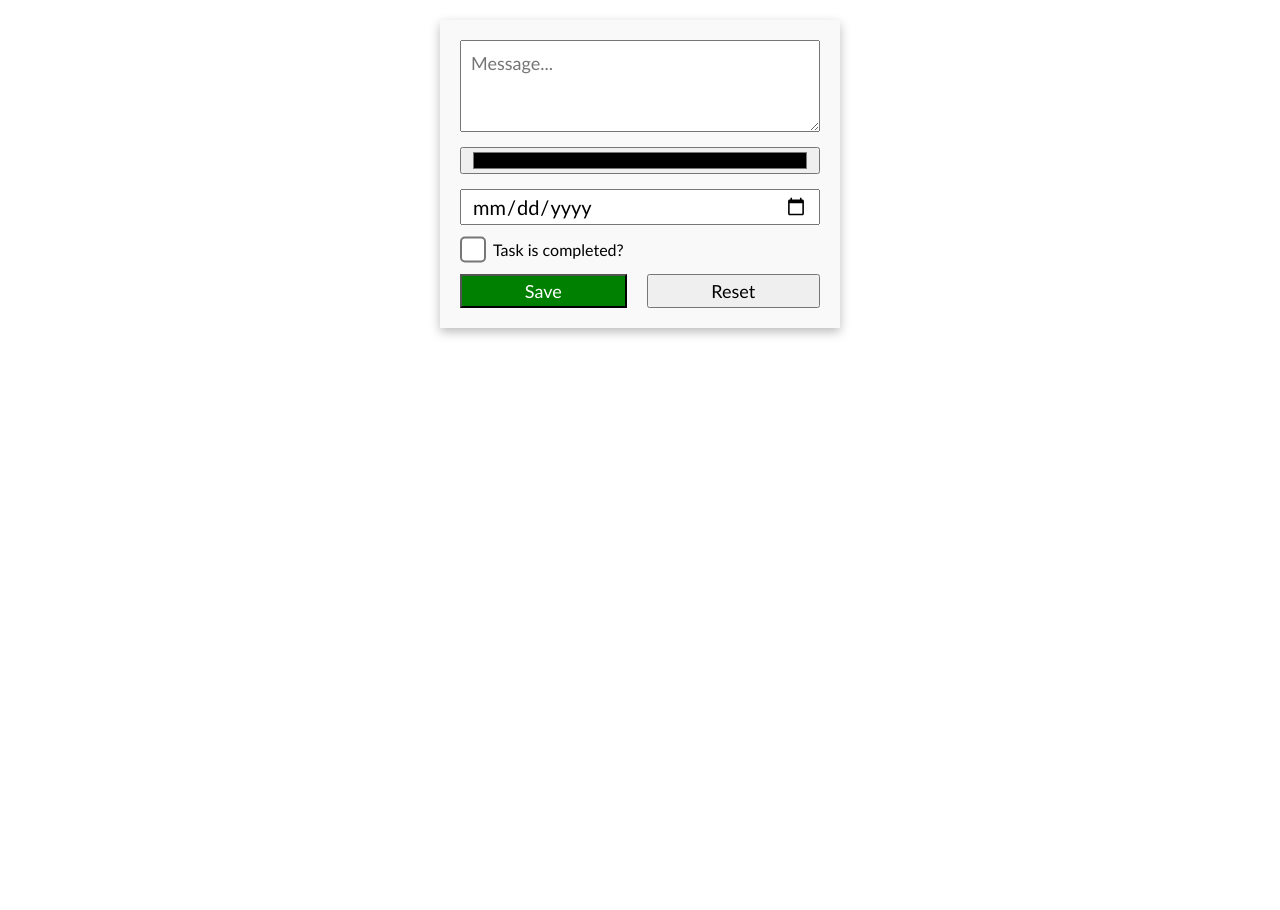
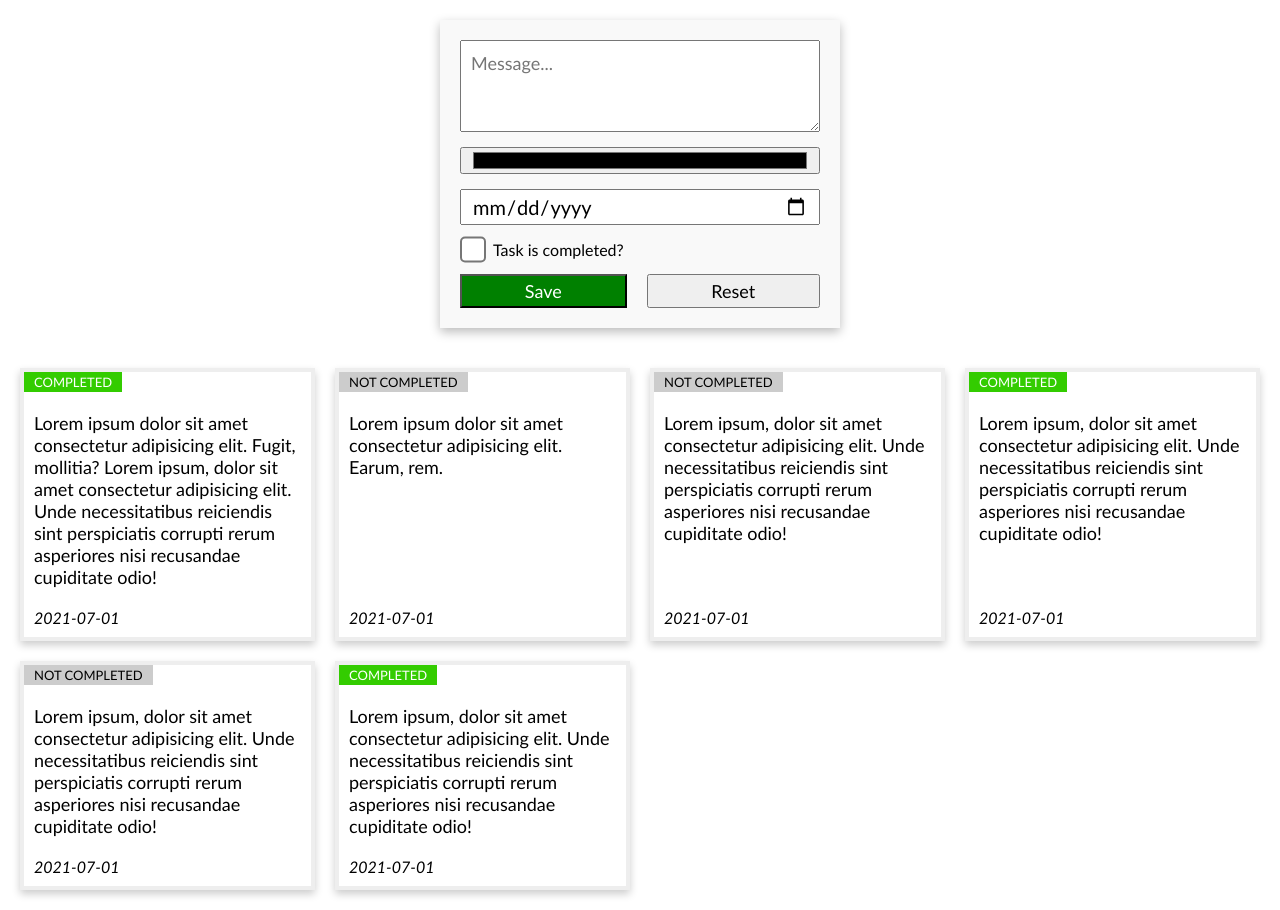
Before and after one commit to full-stack-py/js3-01-todo, a website: page index.html in a window 1280 px wide. Before the commit the page ends 800 px from the top, so only its background shows below. Drawn offline with Linux system fonts and the light colour scheme.

Commit message:
TODO list

```diff
--- a/css/components/todo.css
+++ b/css/components/todo.css
@@ -0,0 +1,42 @@
+.list {
+    display: grid;
+    gap: 20px;
+    grid-template-columns: repeat(auto-fit, minmax(250px, 1fr));
+    width: 100%;
+}
+
+.list > .card {
+    display: flex;
+    flex-direction: column;
+    align-items: flex-start;
+    gap: 10px;
+    box-shadow: 0 4px 8px #0003;
+    border: 4px solid #eee;
+}
+
+.card > .badge {
+    padding: 2px 10px;
+    background-color: #ccc;
+    font-size: 13px;
+    text-transform: uppercase;
+}
+
+.card > .badge.completed {
+    background-color: #3c0;
+    color: #fff;
+}
+
+.card > .badge.not-completed {
+
+}
+
+.card > .message {
+    padding: 10px;
+    font-size: 18px;
+}
+
+.card > .deadline {
+    padding: 0 10px 10px 10px;
+    font-style: italic;
+    margin-top: auto;
+}
--- a/css/main.css
+++ b/css/main.css
@@ -11,6 +11,8 @@
 /* CUSTOM STYLE BELOW THIS COMMENT LINE */
 body {
     display: flex;
-    justify-content: center;
+    flex-direction: column;
+    align-items: center;
     padding: 20px;
+    gap: 40px;
 }
--- a/index.html
+++ b/index.html
@@ -27,5 +27,44 @@
         </div>
     </form>
 
+    <div class="list">
+        <div class="card" style="border-color: #eee;">
+            <!-- <span class="badge not-completed">Not completed</span> -->
+            <span class="badge completed">Completed</span>
+            <p class="message">Lorem ipsum dolor sit amet consectetur adipisicing elit. Fugit, mollitia? Lorem ipsum, dolor sit amet consectetur adipisicing elit. Unde necessitatibus reiciendis sint perspiciatis corrupti rerum asperiores nisi recusandae cupiditate odio!</p>
+            <p class="deadline">2021-07-01</p>
+        </div>
+        <div class="card" style="border-color: #eee;">
+            <span class="badge not-completed">Not completed</span>
+            <!-- <span class="badge completed">Completed</span> -->
+            <p class="message">Lorem ipsum dolor sit amet consectetur adipisicing elit. Earum, rem.</p>
+            <p class="deadline">2021-07-01</p>
+        </div>
+        <div class="card" style="border-color: #eee;">
+            <span class="badge not-completed">Not completed</span>
+            <!-- <span class="badge completed">Completed</span> -->
+            <p class="message">Lorem ipsum, dolor sit amet consectetur adipisicing elit. Unde necessitatibus reiciendis sint perspiciatis corrupti rerum asperiores nisi recusandae cupiditate odio!</p>
+            <p class="deadline">2021-07-01</p>
+        </div>
+        <div class="card" style="border-color: #eee;">
+            <!-- <span class="badge not-completed">Not completed</span> -->
+            <span class="badge completed">Completed</span>
+            <p class="message">Lorem ipsum, dolor sit amet consectetur adipisicing elit. Unde necessitatibus reiciendis sint perspiciatis corrupti rerum asperiores nisi recusandae cupiditate odio!</p>
+            <p class="deadline">2021-07-01</p>
+        </div>
+        <div class="card" style="border-color: #eee;">
+            <span class="badge not-completed">Not completed</span>
+            <!-- <span class="badge completed">Completed</span> -->
+            <p class="message">Lorem ipsum, dolor sit amet consectetur adipisicing elit. Unde necessitatibus reiciendis sint perspiciatis corrupti rerum asperiores nisi recusandae cupiditate odio!</p>
+            <p class="deadline">2021-07-01</p>
+        </div>
+        <div class="card" style="border-color: #eee;">
+            <!-- <span class="badge not-completed">Not completed</span> -->
+            <span class="badge completed">Completed</span>
+            <p class="message">Lorem ipsum, dolor sit amet consectetur adipisicing elit. Unde necessitatibus reiciendis sint perspiciatis corrupti rerum asperiores nisi recusandae cupiditate odio!</p>
+            <p class="deadline">2021-07-01</p>
+        </div>
+    </div>
+
 </body>
 </html>
```
Also changed, not shown: README.md.
